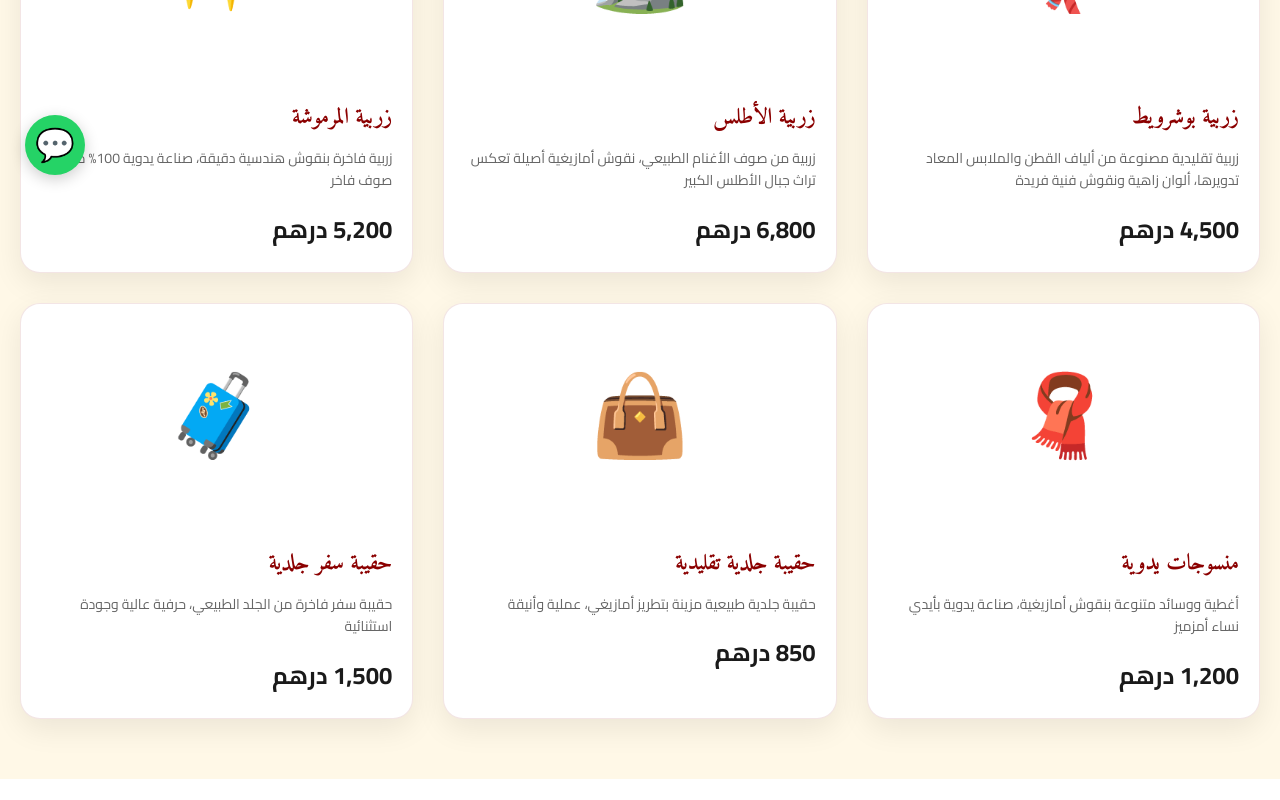
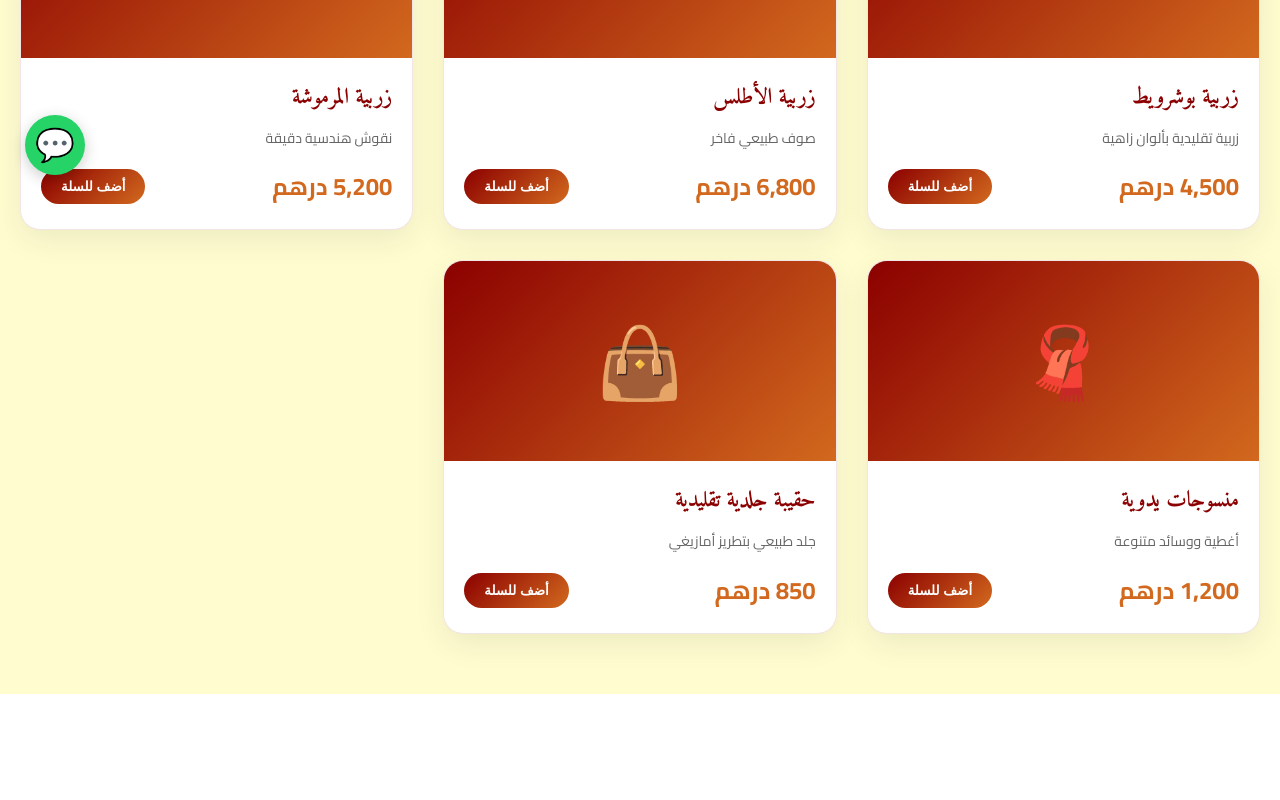
Before and after one commit to essemlalimoulayhfid1973-star/excellent-weaving, a React (Vite) app: page / in a window 1280 px wide. Shown: the part 600-1400 px from the top of the page. Built offline with nearby package versions, Linux system fonts and the light colour scheme.

Commit message:
Update Products.jsx

```diff
--- a/src/components/Products.jsx
+++ b/src/components/Products.jsx
@@ -1,92 +1,41 @@
-import React from 'react';
+import React, { useState, useEffect } from 'react';
 import { useLanguage } from '../contexts/LanguageContext';
 import { useCart } from '../contexts/CartContext';
-
-const productsData = [
-  {
-    id: 1,
-    name: 'زربية بوشرويط',
-    nameFr: 'Boucherouite Rug',
-    nameEn: 'Boucherouite Rug',
-    price: 4500,
-    description: 'زربية تقليدية مصنوعة من ألياف القطن والملابس المعاد تدويرها، ألوان زاهية ونقوش فنية فريدة',
-    category: 'carpet',
-    icon: '🪢'
-  },
-  {
-    id: 2,
-    name: 'زربية الأطلس',
-    nameFr: 'Atlas Rug',
-    nameEn: 'Atlas Rug',
-    price: 6800,
-    description: 'زربية من صوف الأغنام الطبيعي، نقوش أمازيغية أصيلة تعكس تراث جبال الأطلس الكبير',
-    category: 'carpet',
-    icon: '🏔️'
-  },
-  {
-    id: 3,
-    name: 'زربية المرموشة',
-    nameFr: 'Marmoucha Rug',
-    nameEn: 'Marmoucha Rug',
-    price: 5200,
-    description: 'زربية فاخرة بنقوش هندسية دقيقة، صناعة يدوية 100% من صوف فاخر',
-    category: 'carpet',
-    icon: '✨'
-  },
-  {
-    id: 4,
-    name: 'منسوجات يدوية',
-    nameFr: 'Tissus faits main',
-    nameEn: 'Handmade Textiles',
-    price: 1200,
-    description: 'أغطية ووسائد متنوعة بنقوش أمازيغية، صناعة يدوية بأيدي نساء أمزميز',
-    category: 'textile',
-    icon: '🧣'
-  },
-  {
-    id: 5,
-    name: 'حقيبة جلدية تقليدية',
-    nameFr: 'Sac en cuir traditionnel',
-    nameEn: 'Traditional Leather Bag',
-    price: 850,
-    description: 'حقيبة جلدية طبيعية مزينة بتطريز أمازيغي، عملية وأنيقة',
-    category: 'leather',
-    icon: '👜'
-  },
-  {
-    id: 6,
-    name: 'حقيبة سفر جلدية',
-    nameFr: 'Sac de voyage en cuir',
-    nameEn: 'Leather Travel Bag',
-    price: 1500,
-    description: 'حقيبة سفر فاخرة من الجلد الطبيعي، حرفية عالية وجودة استثنائية',
-    category: 'leather',
-    icon: '🧳'
-  }
-];
 
 export default function Products() {
   const { language, t } = useLanguage();
   const { addToCart } = useCart();
+  const [products, setProducts] = useState([]);
 
-  const getName = (product) => {
-    if (language === 'fr') return product.nameFr;
-    if (language === 'en') return product.nameEn;
-    return product.name;
-  };
+  // تحميل المنتجات من LocalStorage (نفس المنتجات اللي فلوحة التحكم)
+  useEffect(() => {
+    const storedProducts = localStorage.getItem('tisaj_products');
+    if (storedProducts) {
+      setProducts(JSON.parse(storedProducts));
+    } else {
+      // منتجات افتراضية إذا كانت فارغة
+      setProducts([
+        { id: 1, name: 'زربية بوشرويط', price: 4500, description: 'زربية تقليدية بألوان زاهية', image: '🪢' },
+        { id: 2, name: 'زربية الأطلس', price: 6800, description: 'صوف طبيعي فاخر', image: '🏔️' },
+        { id: 3, name: 'زربية المرموشة', price: 5200, description: 'نقوش هندسية دقيقة', image: '✨' },
+        { id: 4, name: 'منسوجات يدوية', price: 1200, description: 'أغطية ووسائد متنوعة', image: '🧣' },
+        { id: 5, name: 'حقيبة جلدية تقليدية', price: 850, description: 'جلد طبيعي بتطريز أمازيغي', image: '👜' }
+      ]);
+    }
+  }, []);
 
   return (
-    <section id="products" style={{ padding: '60px 0', background: 'var(--cream)' }}>
+    <section id="products" style={{ padding: '60px 0', background: '#FFFDD0' }}>
       <div className="container">
         <h2 className="section-title">{t('products.title')}</h2>
 
         <div style={{
           display: 'grid',
-          gridTemplateColumns: 'repeat(auto-fill, minmax(320px, 1fr))',
+          gridTemplateColumns: 'repeat(auto-fill, minmax(300px, 1fr))',
           gap: '30px',
           marginTop: '40px'
         }}>
-          {productsData.map(product => (
+          {products.map(product => (
             <div
               key={product.id}
               style={{
@@ -95,26 +44,25 @@ export default function Products() {
                 overflow: 'hidden',
                 boxShadow: '0 10px 30px rgba(0,0,0,0.08)',
                 transition: 'all 0.3s',
-                cursor: 'pointer',
                 border: '1px solid rgba(139,0,0,0.1)'
               }}
               onMouseEnter={(e) => e.currentTarget.style.transform = 'translateY(-8px)'}
               onMouseLeave={(e) => e.currentTarget.style.transform = 'translateY(0)'}
             >
               <div style={{
-                height: '220px',
-                background: `linear-gradient(135deg, var(--red-deep), var(--orange-terracotta))`,
+                height: '200px',
+                background: 'linear-gradient(135deg, #8B0000, #D2691E)',
                 display: 'flex',
                 alignItems: 'center',
                 justifyContent: 'center',
-                fontSize: '80px',
+                fontSize: '70px',
                 color: 'white'
               }}>
-                {product.icon}
+                {product.image || '🧵'}
               </div>
               <div style={{ padding: '20px' }}>
-                <h3 style={{ fontSize: '22px', marginBottom: '10px', color: 'var(--red-deep)' }}>
-                  {getName(product)}
+                <h3 style={{ fontSize: '22px', marginBottom: '10px', color: '#8B0000' }}>
+                  {product.name}
                 </h3>
                 <p style={{ fontSize: '14px', color: '#666', marginBottom: '15px', lineHeight: '1.6' }}>
                   {product.description}
@@ -126,7 +74,7 @@ export default function Products() {
                   marginTop: '15px'
                 }}>
                   <span style={{
-                    color: 'var(--orange-terracotta)',
+                    color: '#D2691E',
                     fontSize: '24px',
                     fontWeight: 'bold'
                   }}>
@@ -135,7 +83,7 @@ export default function Products() {
                   <button
                     onClick={() => addToCart(product)}
                     style={{
-                      background: 'linear-gradient(135deg, var(--red-deep), var(--orange-terracotta))',
+                      background: 'linear-gradient(135deg, #8B0000, #D2691E)',
                       color: 'white',
                       border: 'none',
                       padding: '10px 20px',
@@ -157,4 +105,4 @@ export default function Products() {
       </div>
     </section>
   );
-  }
+                }
```
